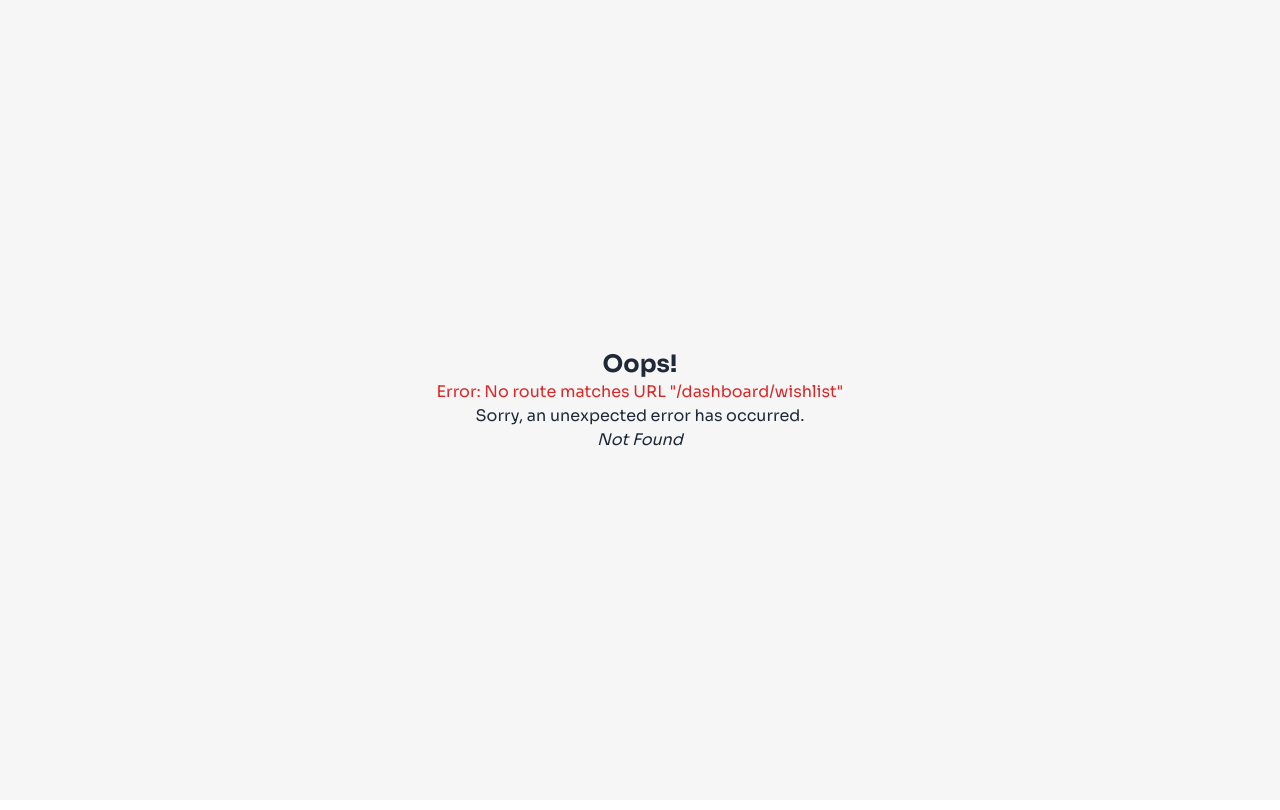
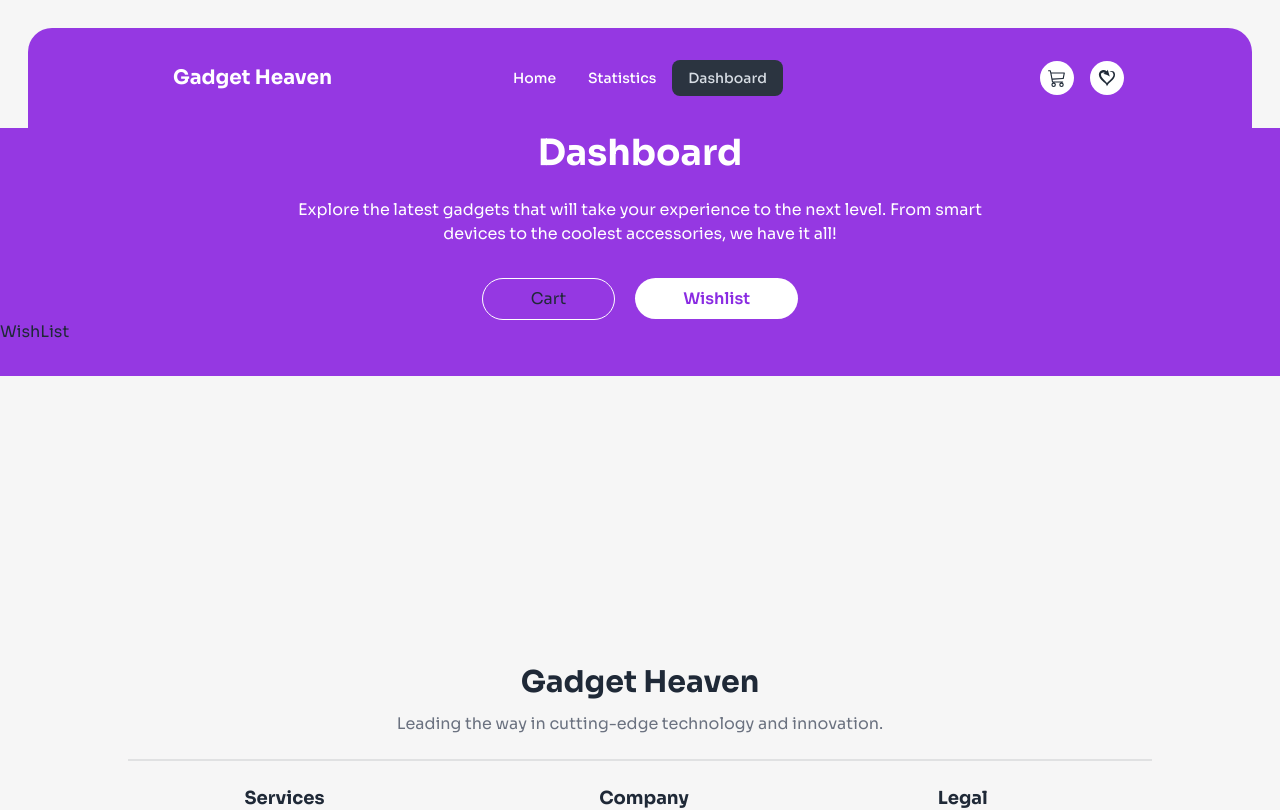
Before and after one commit to robiulislam74/Gadget_Heaven_With_React, a React (Vite) app: page /dashboard/wishlist in a window 1280 px wide. Before the commit this address had no page. Shown: the top 810 px of the page. Built offline with nearby package versions, Linux system fonts and the light colour scheme.

Commit message:
Dashboard active button fixed

```diff
--- /dev/null
+++ b/src/LocalStorage/LocalStorage.js
@@ -0,0 +1,16 @@
+const getStoredCart = ()=>{
+    const getCart = localStorage.getItem('cart')
+    if(getCart){
+        return JSON.parse(getCart)
+    }
+    return []
+}
+
+const saveToLocalStr = (id)=>{
+    const cart = getStoredCart()
+    cart.push(id)
+    const convertStringify = JSON.stringify(cart)
+    localStorage.setItem('cart', convertStringify)
+}
+
+export {saveToLocalStr,getStoredCart}
--- a/src/Pages/Dashboard.jsx
+++ b/src/Pages/Dashboard.jsx
@@ -1,10 +1,29 @@
 import React from 'react'
+import Heading from '../components/Heading'
+import { NavLink, Outlet } from 'react-router-dom'
 
 const Dashboard = () => {
   return (
-    <div>
-      Dashboard Pages
-    </div>
+    <>
+      <div className="bg-bannerBg pb-8 mb-[calc(100vh-100px)]">
+        <Heading
+          title={'Dashboard'}
+          subTitle={'Explore the latest gadgets that will take your experience to the next level. From smart devices to the coolest accessories, we have it all!'}
+        />
+        <div className='space-x-5 text-center mt-8 dashboard'>
+          <NavLink to={'/dashboard/carts'}>
+            <button className="border border-white rounded-full px-12 py-2">Cart</button>
+          </NavLink>
+          <NavLink to={'/dashboard/wishlist'}>
+            <button className="  px-12 py-2">Wishlist</button>
+          </NavLink>
+        </div>
+        <div>
+        <Outlet />
+      </div>
+      </div>
+
+    </>
   )
 }
 
--- /dev/null
+++ b/src/components/Carts.jsx
@@ -0,0 +1,9 @@
+import React from 'react'
+
+const Carts = () => {
+  return (
+    <div>Carts</div>
+  )
+}
+
+export default Carts
--- a/src/components/ProductDetails.jsx
+++ b/src/components/ProductDetails.jsx
@@ -5,17 +5,27 @@ import { BiSolidStarHalf } from "react-icons/bi";
 import { SlStar } from "react-icons/sl";
 import { BsCart3 } from "react-icons/bs";
 import { GiSelfLove } from "react-icons/gi";
+import { saveToLocalStr } from "../LocalStorage/LocalStorage";
 
 const ProductDetails = () => {
   const products = useLoaderData()
   const { productId } = useParams()
-  const [findOneProduct, setFindOneProduct] = useState({})
+  const [findOneProduct, setFindOneProduct] = useState([])
+  const [cart,setCart] = useState([])
   const { product_id, product_title, product_image, category, price, description, specification, rating } = findOneProduct;
 
   useEffect(() => {
     const findByProduct = [...products].find(product => product.product_id === productId)
     setFindOneProduct(findByProduct)
   }, [products, product_id])
+
+  const handleAddToCart =(product_id)=>{
+    const newCart = [...cart,product_id]
+    setCart(newCart)
+    saveToLocalStr(product_id)
+
+  }
+
   return (
     <>
     <div className="relative">
@@ -57,7 +67,7 @@ const ProductDetails = () => {
                 <button className="px-4 py-1 font-medium bg-gray-200 rounded-full border-none">{rating}</button>
               </div>
               <div className="flex items-center gap-4">
-              <button className="btn bg-bannerBg border-none text-lg font-bold text-white">Add To Card <span className="text-2xl"><BsCart3 /></span></button>
+              <button onClick={()=>handleAddToCart(product_id)} className="btn bg-bannerBg border-none text-lg font-bold text-white">Add To Card <span className="text-2xl"><BsCart3 /></span></button>
               <div className='p-3 border border-gray-500 inline-block bg-white rounded-full text-2xl'>
                 <GiSelfLove />
               </div>
--- /dev/null
+++ b/src/components/WishList.jsx
@@ -0,0 +1,9 @@
+import React from 'react'
+
+const WishList = () => {
+  return (
+    <div>WishList</div>
+  )
+}
+
+export default WishList
--- a/src/index.css
+++ b/src/index.css
@@ -8,3 +8,11 @@ body{
   font-family: "Sora", sans-serif;
   background-color: #f6f6f6;
 }
+
+.dashboard .active{
+  background-color: white;
+  color: blueviolet;
+  padding: 10px 0px;
+  border-radius: 50px;
+  font-weight: 600;
+}
```
Also changed, not shown: src/Routes/Routes.jsx (+17 -1 lines).
